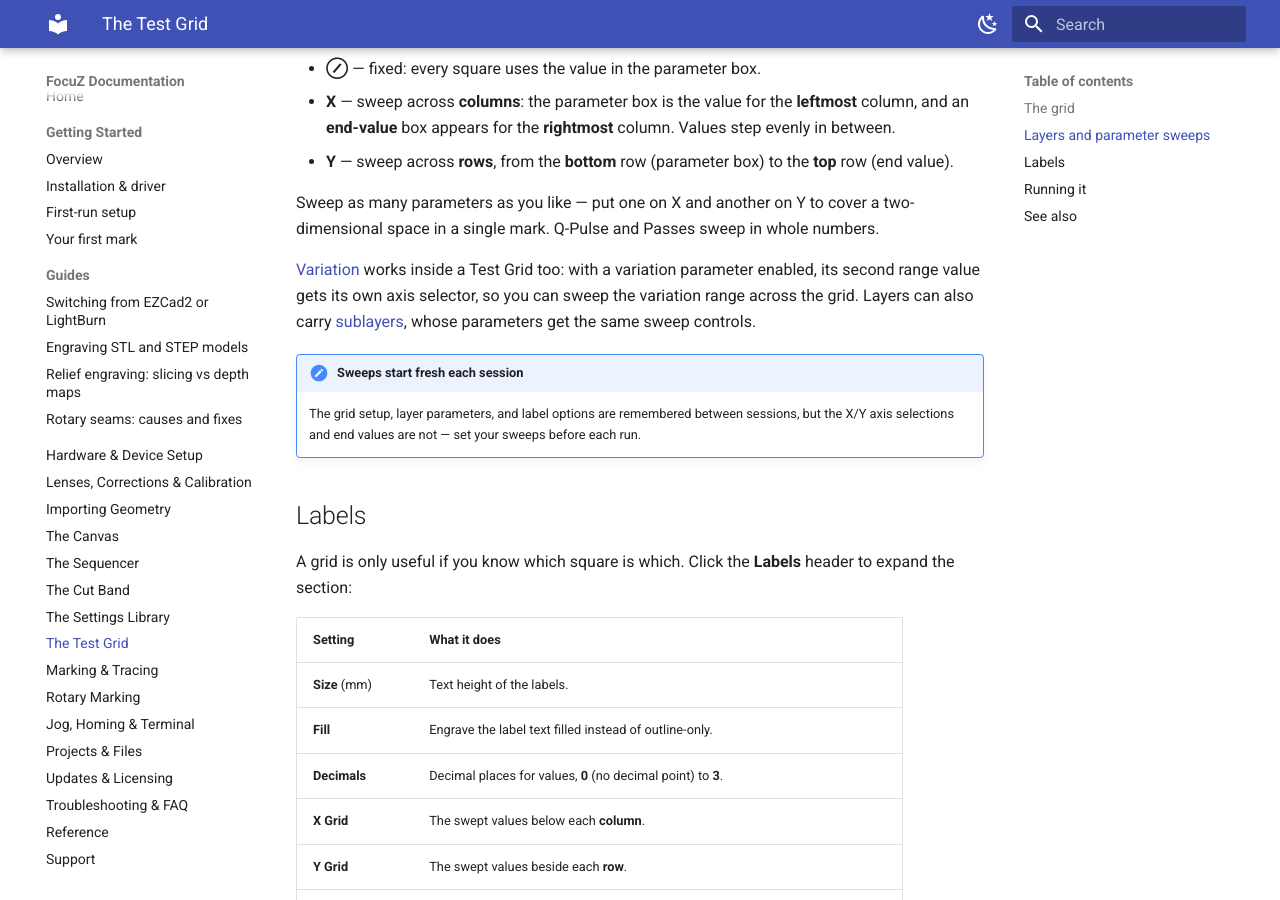
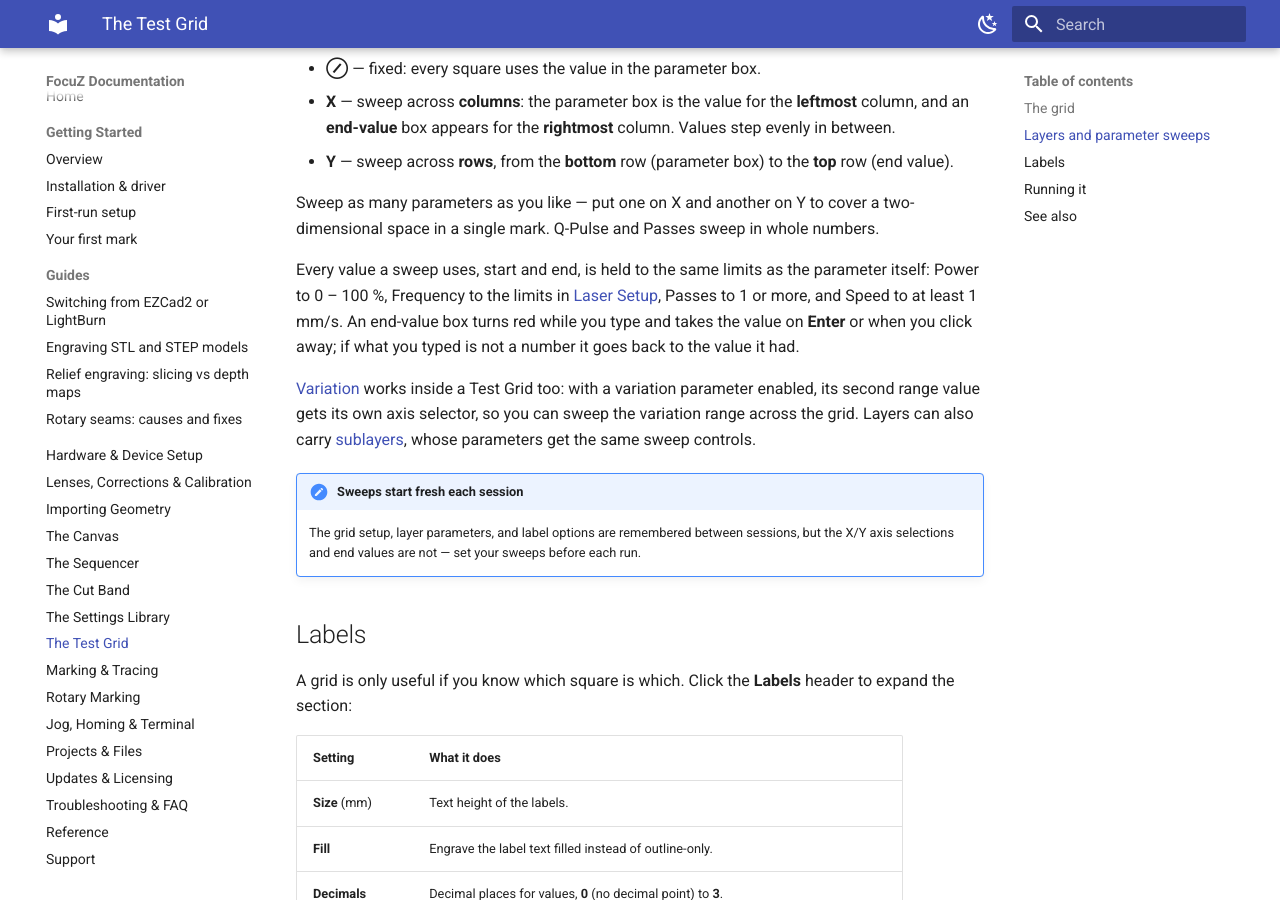
Before and after one commit to Lokahi-Shop/focuz-docs, an MkDocs documentation site: the page built from docs/test-grid.md, in a window 1280 px wide and 900 px high, scrolled down 917 px. Built offline with MkDocs 1.6.1 and Material for MkDocs 9.7.7, drawn with Linux system fonts in a browser that asks for light colours.

Commit message:
Test Grid: values held to parameter limits; variation boxes commit on Enter
Co-Authored-By: Claude Fable 5.1 <noreply@anthropic.com>

```diff
--- a/docs/test-grid.md
+++ b/docs/test-grid.md
@@ -36,6 +36,11 @@ Next to **Speed**, **Power**, **Frequency**, **Q-Pulse**, and **Passes** sits an
 
 Sweep as many parameters as you like — put one on X and another on Y to cover a two-dimensional space
 in a single mark. Q-Pulse and Passes sweep in whole numbers.
+
+Every value a sweep uses, start and end, is held to the same limits as the parameter itself: Power to
+0 – 100 %, Frequency to the limits in [Laser Setup](hardware-setup.md#frequency-limits), Passes to 1 or
+more, and Speed to at least 1 mm/s. An end-value box turns red while you type and takes the value on
+**Enter** or when you click away; if what you typed is not a number it goes back to the value it had.
 
 [Variation](sequencer.md#variation) works inside a Test Grid too: with a variation parameter enabled,
 its second range value gets its own axis selector, so you can sweep the variation range across the grid.
```
Also changed, not shown: docs/sequencer.md (+2 -0 lines).
